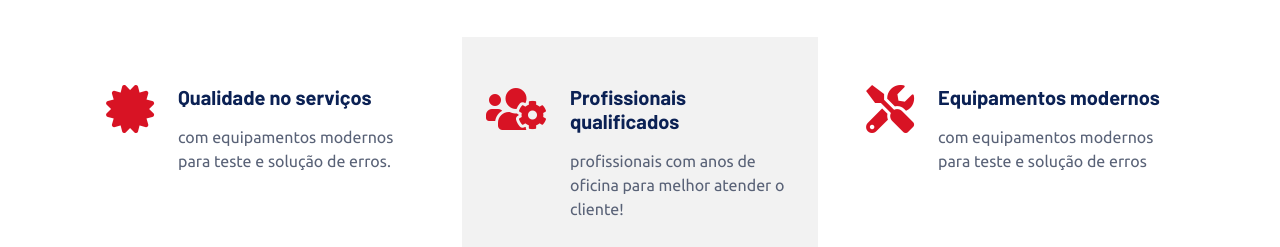
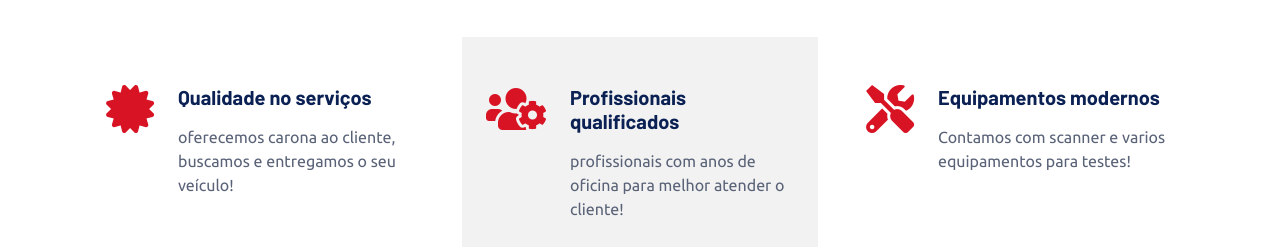
Before and after one commit to lucas-esp/vigilautoeletrica, a plain HTML site: page index.html in a window 1280 px wide. Shown: the part 920-1167 px from the top of the page. Drawn offline with nearby package versions, Linux system fonts and the light colour scheme.

Commit message:
Update index.html

```diff
--- a/index.html
+++ b/index.html
@@ -153,7 +153,7 @@
                         <i class="fa fa-certificate fa-3x text-primary flex-shrink-0"></i>
                         <div class="ps-4">
                             <h5 class="mb-3">Qualidade no serviços</h5>
-                            <p>com equipamentos modernos para teste e solução de erros.</p>
+                            <p>oferecemos carona ao cliente, buscamos e entregamos o seu veículo!</p>
 
                         </div>
                     </div>
@@ -173,7 +173,7 @@
                         <i class="fa fa-tools fa-3x text-primary flex-shrink-0"></i>
                         <div class="ps-4" id="sobre">
                             <h5 class="mb-3">Equipamentos modernos</h5>
-                            <p>com equipamentos modernos para teste e solução de erros</p>
+                            <p>Contamos com scanner e varios equipamentos para testes!</p>
 
                         </div>
                     </div>
```
